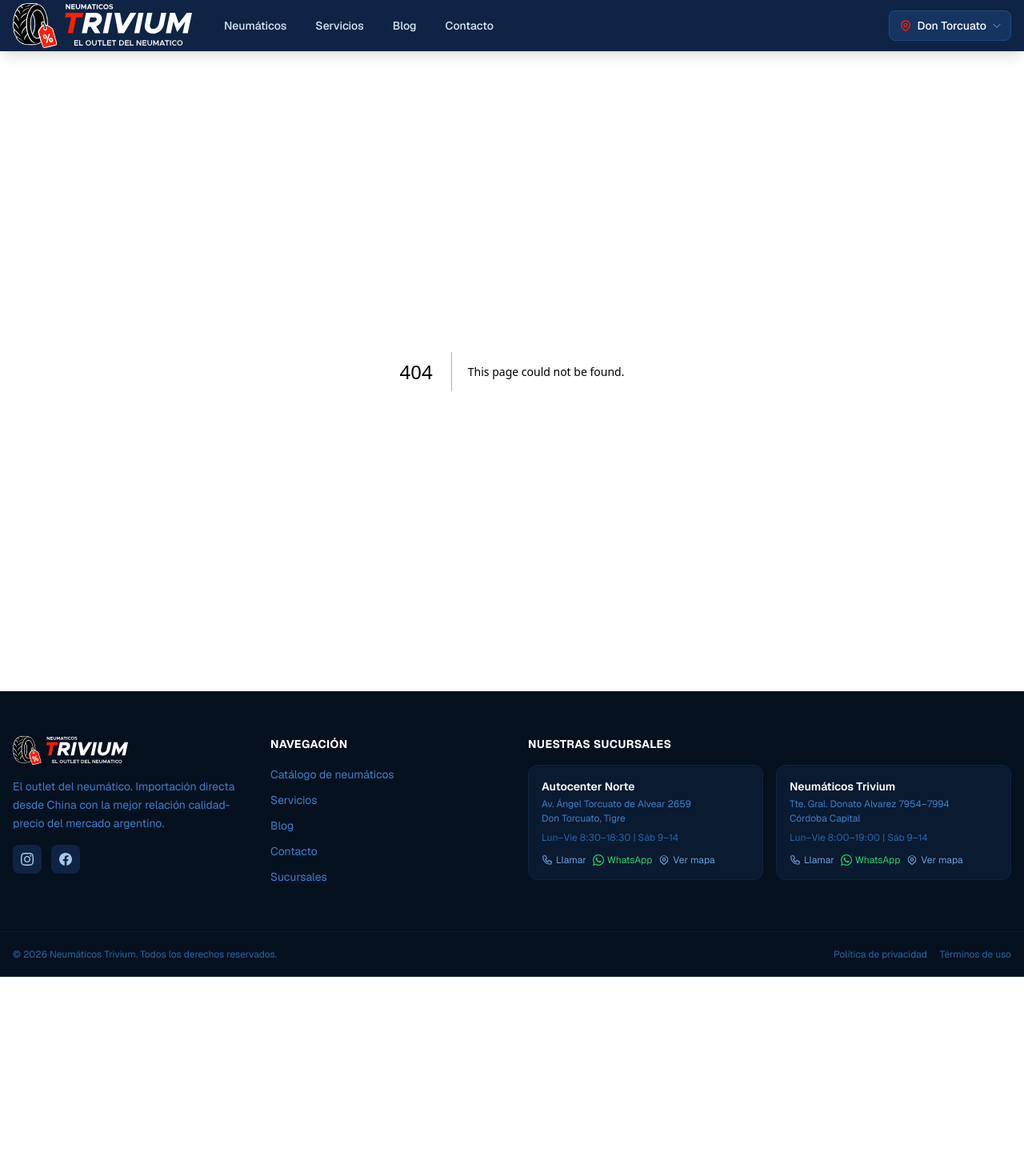
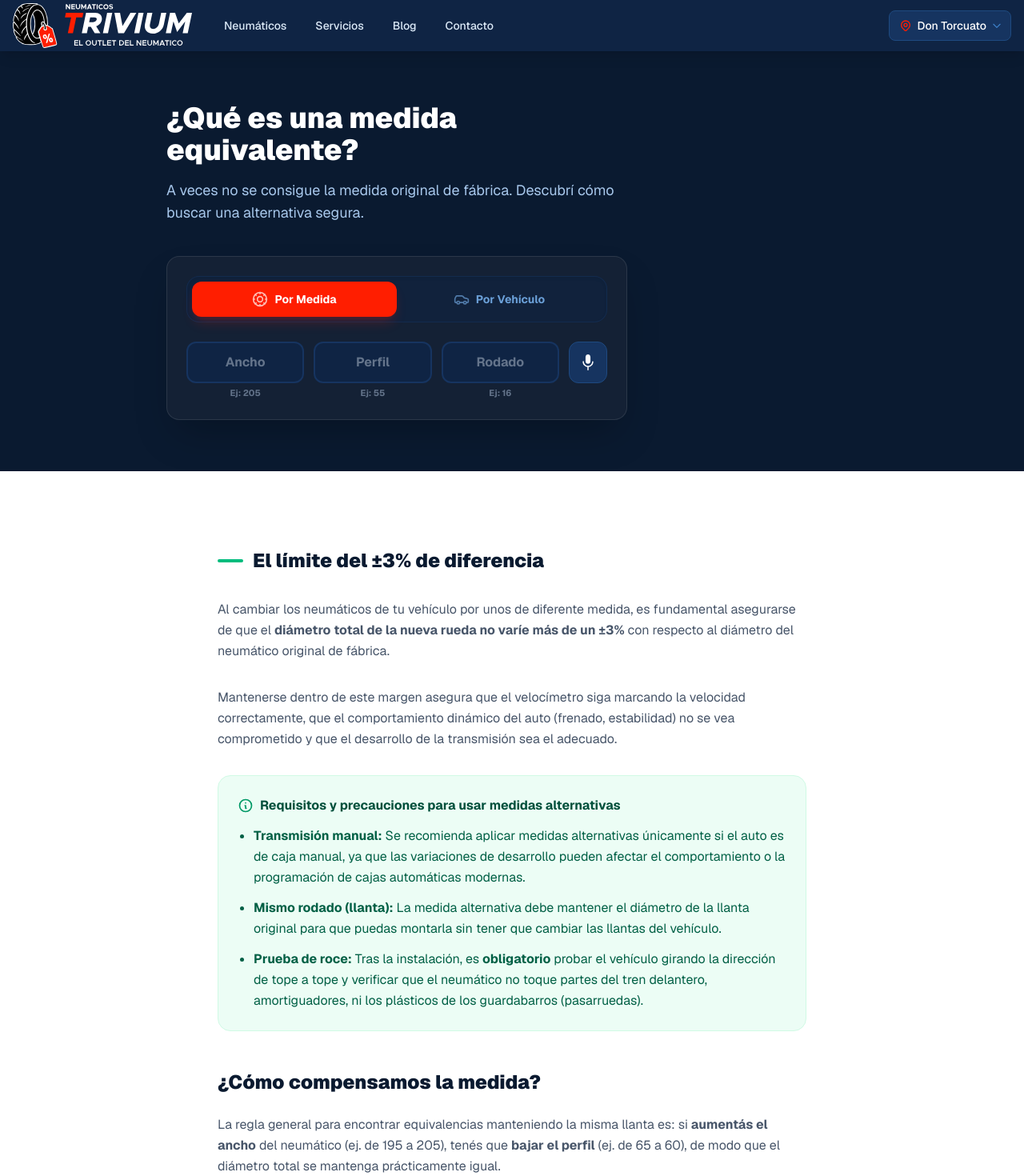
Before and after one commit to AugustinCrochat/neumaticos-trivium, a Next.js app: page /blog/equivalencias in a window 1280 px wide. Before the commit this address had no page. Shown: the top 1470 px of the page at 80% size. Before the commit the page ends 1221 px from the top, so only its background shows below. Built offline with nearby package versions, Linux system fonts and the light colour scheme.

Commit message:
feat: add Equivalencias page with guidelines on tire size compatibility and alternatives

```diff
--- /dev/null
+++ b/src/app/blog/equivalencias/page.tsx
@@ -0,0 +1,82 @@
+import Link from "next/link";
+import { TireSizeSearch } from "@/components/ui/TireSizeSearch";
+
+export const metadata = {
+  title: "Equivalencias de neumáticos: ¿Qué son y cómo funcionan? — Trivium",
+  description: "Entendé cómo funcionan las medidas equivalentes, qué significa el ±3% de diferencia de diámetro y qué consideraciones tener.",
+};
+
+export default function EquivalenciasPage() {
+  return (
+    <div className="min-h-screen bg-white">
+      {/* Header */}
+      <div className="bg-navy-900 py-12 md:py-16">
+        <div className="max-w-4xl mx-auto px-4">
+          <div className="max-w-xl">
+            <h1 className="text-3xl md:text-4xl font-black text-white mb-4">
+              ¿Qué es una medida equivalente?
+            </h1>
+            <p className="text-navy-200 text-lg mb-10">
+              A veces no se consigue la medida original de fábrica. Descubrí cómo buscar una alternativa segura.
+            </p>
+
+            <div className="bg-slate-800/50 p-6 rounded-2xl border border-white/10 shadow-2xl">
+              <TireSizeSearch />
+            </div>
+          </div>
+        </div>
+      </div>
+
+      {/* Content */}
+      <div className="max-w-3xl mx-auto px-4 py-16 md:py-24">
+        <h2 className="text-2xl font-black text-navy-900 mb-8 flex items-center gap-3">
+          <span className="w-8 h-1 bg-emerald-500 rounded-full"></span>
+          El límite del ±3% de diferencia
+        </h2>
+
+        <div className="space-y-8 text-slate-600 leading-relaxed">
+          <p>
+            Al cambiar los neumáticos de tu vehículo por unos de diferente medida, es fundamental asegurarse de que el <strong>diámetro total de la nueva rueda no varíe más de un ±3%</strong> con respecto al diámetro del neumático original de fábrica.
+          </p>
+
+          <p>
+            Mantenerse dentro de este margen asegura que el velocímetro siga marcando la velocidad correctamente, que el comportamiento dinámico del auto (frenado, estabilidad) no se vea comprometido y que el desarrollo de la transmisión sea el adecuado.
+          </p>
+
+          <div className="p-6 bg-emerald-50 rounded-2xl border border-emerald-100 mt-8">
+            <h3 className="text-emerald-900 font-bold mb-3 flex items-center gap-2">
+              <svg className="w-5 h-5 text-emerald-600" fill="none" viewBox="0 0 24 24" stroke="currentColor">
+                <path strokeLinecap="round" strokeLinejoin="round" strokeWidth={2} d="M13 16h-1v-4h-1m1-4h.01M21 12a9 9 0 11-18 0 9 9 0 0118 0z" />
+              </svg>
+              Requisitos y precauciones para usar medidas alternativas
+            </h3>
+            <ul className="list-disc pl-5 space-y-3 text-emerald-800">
+              <li><strong>Transmisión manual:</strong> Se recomienda aplicar medidas alternativas únicamente si el auto es de caja manual, ya que las variaciones de desarrollo pueden afectar el comportamiento o la programación de cajas automáticas modernas.</li>
+              <li><strong>Mismo rodado (llanta):</strong> La medida alternativa debe mantener el diámetro de la llanta original para que puedas montarla sin tener que cambiar las llantas del vehículo.</li>
+              <li><strong>Prueba de roce:</strong> Tras la instalación, es <strong>obligatorio</strong> probar el vehículo girando la dirección de tope a tope y verificar que el neumático no toque partes del tren delantero, amortiguadores, ni los plásticos de los guardabarros (pasarruedas).</li>
+            </ul>
+          </div>
+
+          <h2 className="text-2xl font-black text-navy-900 mt-12 mb-6">¿Cómo compensamos la medida?</h2>
+          <p>
+            La regla general para encontrar equivalencias manteniendo la misma llanta es: si <strong>aumentás el ancho</strong> del neumático (ej. de 195 a 205), tenés que <strong>bajar el perfil</strong> (ej. de 65 a 60), de modo que el diámetro total se mantenga prácticamente igual.
+          </p>
+        </div>
+      </div>
+
+      {/* Footer CTA */}
+      <div className="bg-slate-50 py-16 border-t border-slate-100 text-center">
+        <h2 className="text-2xl font-black text-navy-900 mb-6">¿Buscás alternativas para tu auto?</h2>
+        <Link
+          href="/catalogo"
+          className="inline-flex items-center gap-2 bg-navy-900 hover:bg-emerald-600 text-white font-black py-4 px-10 rounded-2xl transition-all shadow-xl hover:shadow-emerald-600/20 active:scale-95"
+        >
+          Explorar el catálogo
+          <svg className="w-5 h-5" fill="none" viewBox="0 0 24 24" stroke="currentColor">
+            <path strokeLinecap="round" strokeLinejoin="round" strokeWidth={2} d="M14 5l7 7m0 0l-7 7m7-7H3" />
+          </svg>
+        </Link>
+      </div>
+    </div>
+  );
+}
--- a/src/app/buscar/page.tsx
+++ b/src/app/buscar/page.tsx
@@ -187,7 +187,13 @@ export default async function BuscarPage({ searchParams }: Props) {
                     Medidas compatibles
                   </h2>
                   <p className="text-sm text-emerald-800 mt-1">
-                    No son la medida buscada: mantienen el mismo rodado y un diámetro total dentro de ±3%.
+                    No son la medida buscada: mantienen el mismo rodado y un diámetro total dentro de ±3%.{" "}
+                    <Link href="/blog/equivalencias" className="font-semibold underline hover:text-emerald-950">
+                      Entendé cómo funcionan las equivalencias.
+                    </Link>
+                  </p>
+                  <p className="text-xs text-emerald-800 mt-2 p-2 bg-emerald-100/50 rounded border border-emerald-200/50">
+                    <span className="font-bold">Importante:</span> Para usar otra medida que la de fábrica, el auto tiene que ser de caja manual. Es necesario probar luego de la instalación que el neumático de medida distinta no toque partes del tren delantero o los plásticos del auto.
                   </p>
                 </div>
               </div>
--- a/src/lib/data.ts
+++ b/src/lib/data.ts
@@ -3708,4 +3708,14 @@ export const BLOG_POSTS: BlogPost[] = [
     slug: "como-leer-medida-neumatico",
     category: "Guías",
   },
+  {
+    id: "4",
+    title: "Equivalencias de neumáticos: ¿Qué son y cómo funcionan?",
+    excerpt:
+      "Entendé cómo funcionan las medidas equivalentes, qué significa el límite del ±3% y cuándo se pueden usar.",
+    imageUrl: "/images/blog-2.webp",
+    date: "2025-05-15",
+    slug: "equivalencias",
+    category: "Guías",
+  },
 ];
```
